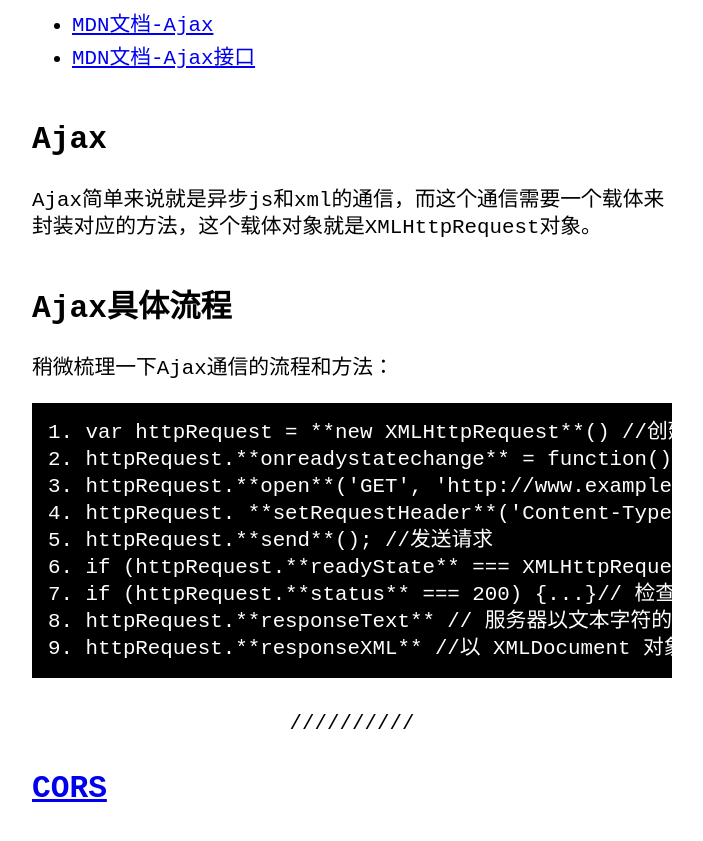
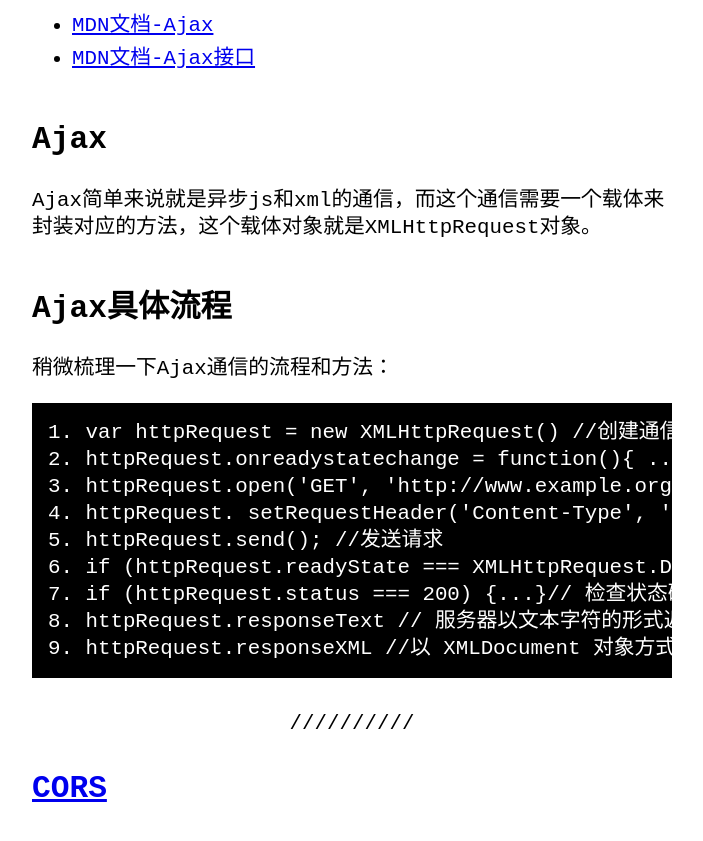
Before and after one commit to wangyu-1999/wangyu-1999.github.io, a Jekyll site: the page built from _posts/2021-03-25-跨域的详细介绍.md, in a window 1280 px wide and 900 px high, scrolled down 2777 px. Shown: the top 841 px of the window, without its empty margins (288-991 px from the left). Built offline with Jekyll 4.4.1, drawn with Linux system fonts in a browser that asks for light colours.

Commit message:
fix:修复一些显示错误

```diff
--- a/_posts/2021-03-25-跨域的详细介绍.md
+++ b/_posts/2021-03-25-跨域的详细介绍.md
@@ -70,15 +70,15 @@ Ajax简单来说就是异步js和xml的通信，而这个通信需要一个载
 
 稍微梳理一下Ajax通信的流程和方法：
 
-	1. var httpRequest = **new XMLHttpRequest**() //创建通信的对象
-	2. httpRequest.**onreadystatechange** = function(){ ... } //绑定处理的函数
-	3. httpRequest.**open**('GET', 'http://www.example.org/some.file', true); //调用http请求
-	4. httpRequest. **setRequestHeader**('Content-Type', 'application/x-www-form-urlencoded'); // 设置消息类型
-	5. httpRequest.**send**(); //发送请求
-	6. if (httpRequest.**readyState** === XMLHttpRequest.DONE) { ... } //检查请求
-	7. if (httpRequest.**status** === 200) {...}// 检查状态码
-	8. httpRequest.**responseText** // 服务器以文本字符的形式返回
-	9. httpRequest.**responseXML** //以 XMLDocument 对象方式返回，之后就可以使用JavaScript来处理
+	1. var httpRequest = new XMLHttpRequest() //创建通信的对象
+	2. httpRequest.onreadystatechange = function(){ ... } //绑定处理的函数
+	3. httpRequest.open('GET', 'http://www.example.org/some.file', true); //调用http请求
+	4. httpRequest. setRequestHeader('Content-Type', 'application/x-www-form-urlencoded'); // 设置消息类型
+	5. httpRequest.send(); //发送请求
+	6. if (httpRequest.readyState === XMLHttpRequest.DONE) { ... } //检查请求
+	7. if (httpRequest.status === 200) {...}// 检查状态码
+	8. httpRequest.responseText // 服务器以文本字符的形式返回
+	9. httpRequest.responseXML //以 XMLDocument 对象方式返回，之后就可以使用JavaScript来处理
 
 ---
 
```
